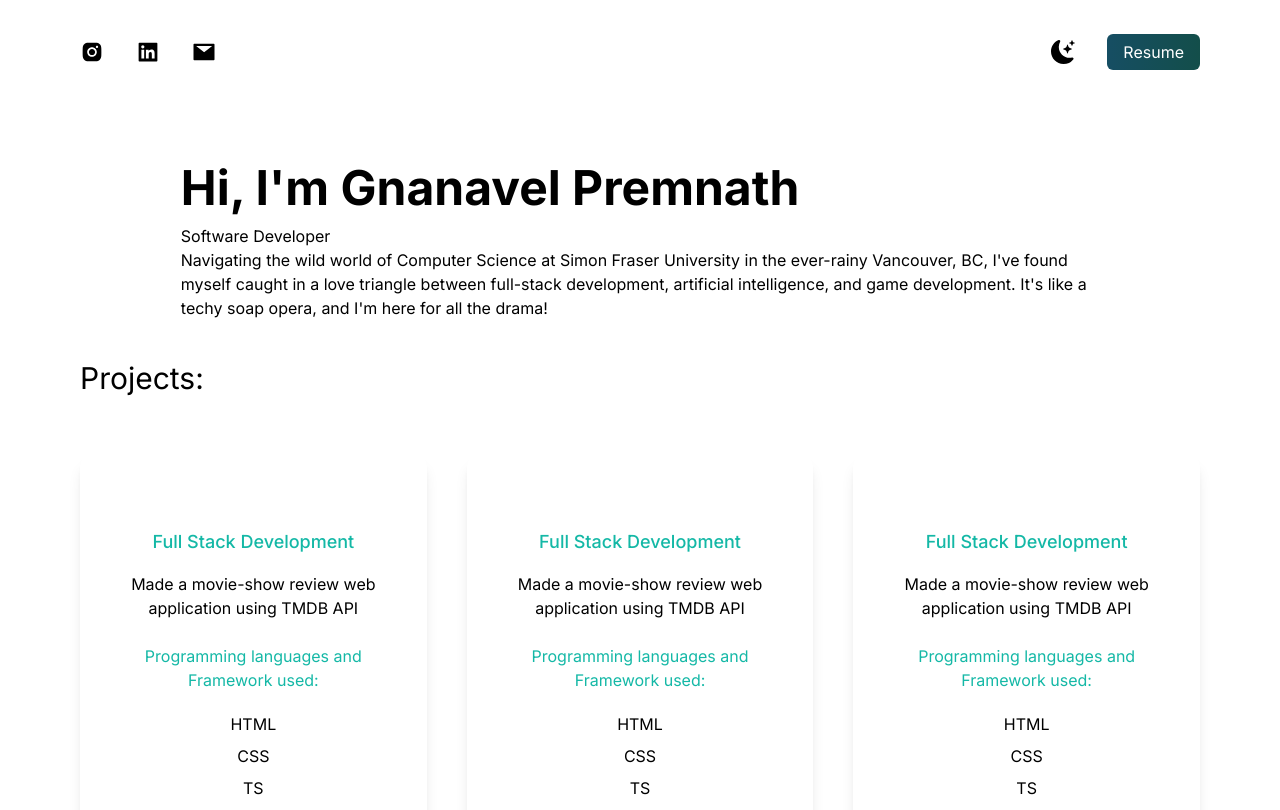
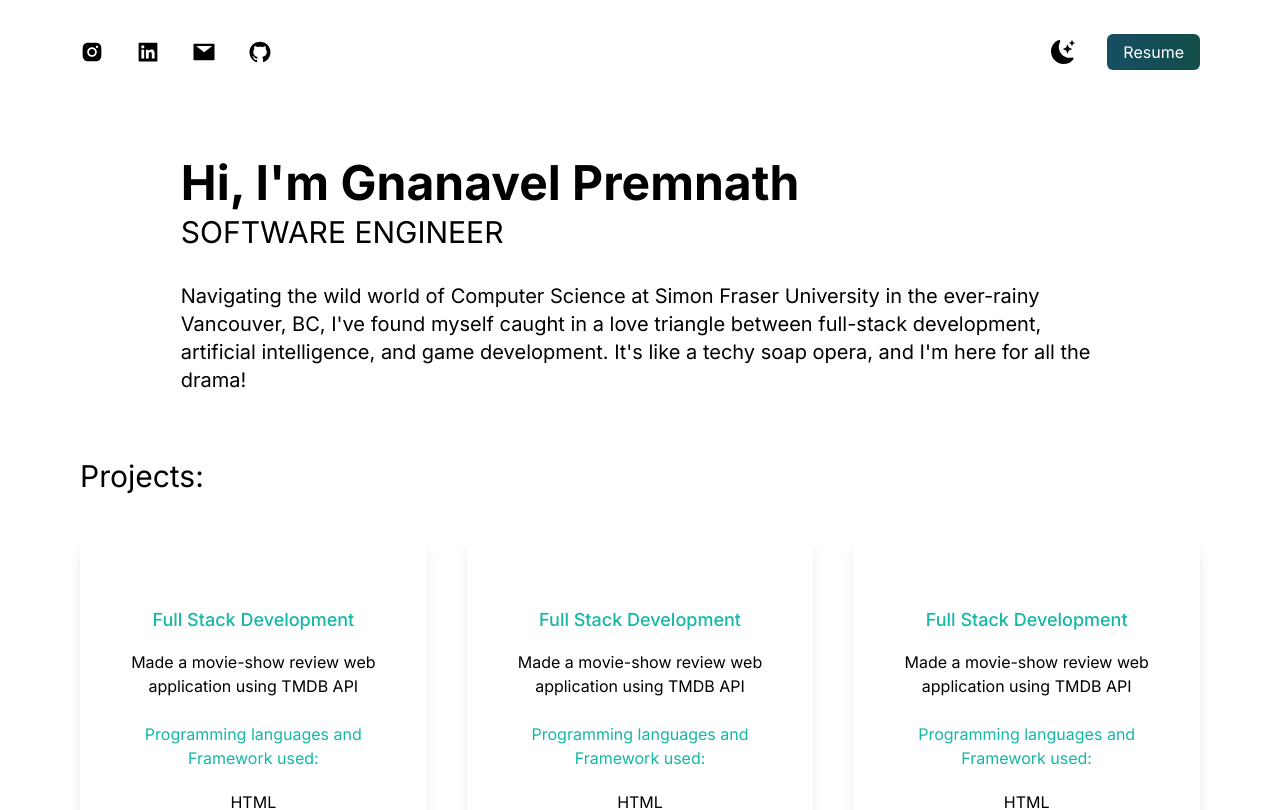
Before and after one commit to gprem09/Portfolio, a Next.js app: page / in a window 1280 px wide. Shown: the top 810 px of the page. Built offline with nearby package versions, Linux system fonts and the light colour scheme.

Commit message:
changes made

```diff
--- a/src/app/globals.css
+++ b/src/app/globals.css
@@ -56,4 +56,14 @@ body {
 .home-content h1{
   font-size:3rem;
   font-weight:700;
+  line-height: 1.3;
 }
+
+.home-content .text-animate {
+  position:relative;
+  width:32.8 rem;
+}
+
+.home-content p{
+  margin:2rem 0 4rem;
+}
--- a/src/app/page.js
+++ b/src/app/page.js
@@ -3,7 +3,7 @@
 import Image from 'next/image'
 import { useState } from 'react';
 import {BsFillMoonStarsFill} from 'react-icons/bs'
-import {AiFillLinkedin, AiFillInstagram, AiFillMail} from 'react-icons/ai'
+import {AiFillLinkedin, AiFillInstagram, AiFillMail, AiFillGithub} from 'react-icons/ai'
 import devad from 'public/comp.png'
 
 export default function Home() {
@@ -16,6 +16,7 @@ export default function Home() {
             <AiFillInstagram className='text-2xl'/>
             <AiFillLinkedin className='text-2xl'/>
             <AiFillMail className='text-2xl'/>
+            <AiFillGithub className='text-2xl'/>
           </div>
 
           <ul className='flex item-center'>
@@ -36,17 +37,17 @@ export default function Home() {
             <h1>
               Hi, I'm <span>Gnanavel Premnath</span>
             </h1>
-            <div className='text-animate'>
-              <h3>Software Developer</h3>
+            <div className='text-3xl'>
+              <h3>SOFTWARE ENGINEER</h3>
             </div>
-            <p>
+            <p className='text-xl'>
               Navigating the wild world of Computer Science at Simon Fraser University in the ever-rainy Vancouver, BC, I've found myself caught in a love triangle between full-stack development, artificial intelligence, and game development. It's like a techy soap opera, and I'm here for all the drama!
             </p>
           </div>
         </section>
 
         <div>
-          <h3 className='text-3xl mt-10 mb-5'>
+          <h3 className='text-3xl'>
             Projects:
           </h3>
         </div>
```
Also changed, not shown: public/Burtons.otf (deleted), public/dev-ed-wave.png (deleted).
